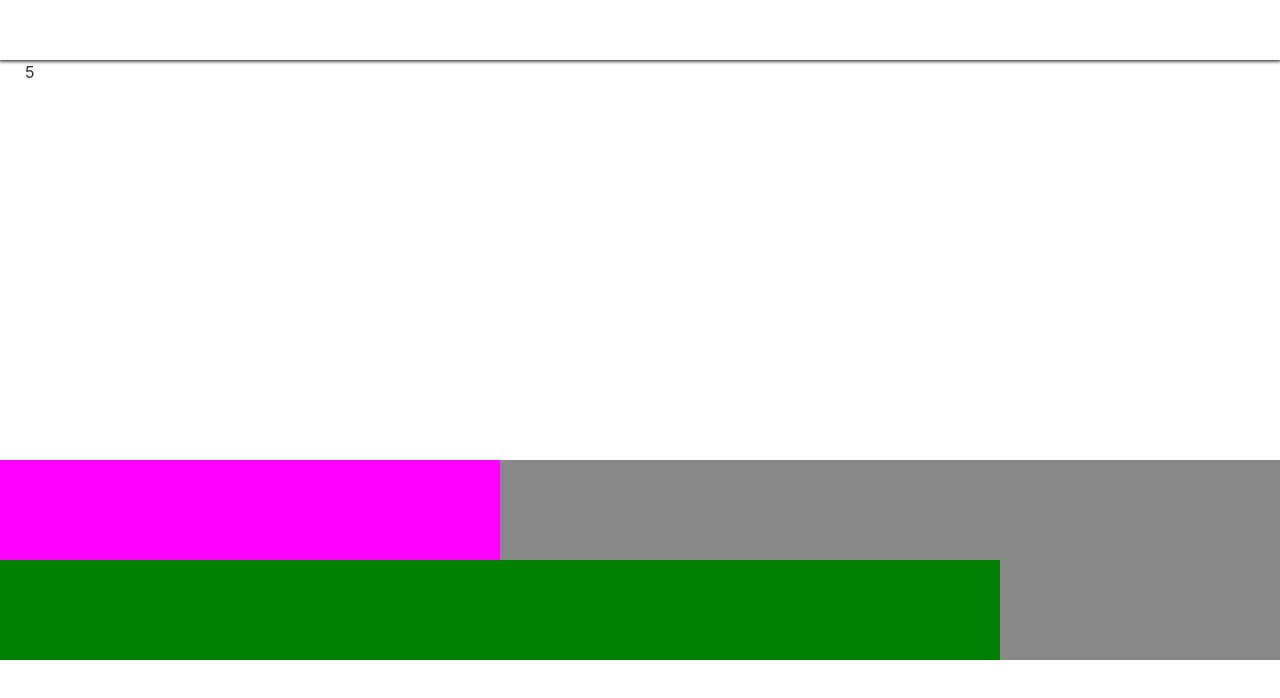
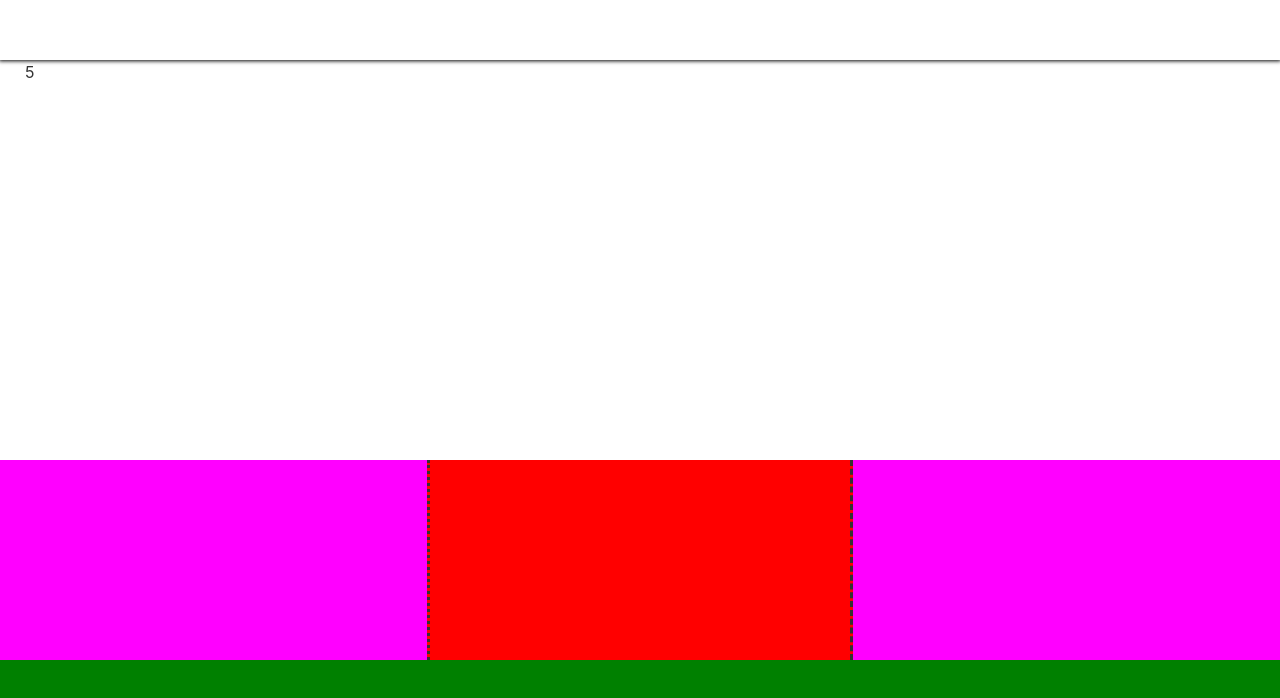
Before and after one commit to sheldonej/Saratoga-Ladies-Website, a Gatsby site in the folder gatsby-wp/: page / in a window 1280 px wide. Shown: the part 2120-2818 px from the top of the page. Before the commit the page ends 2780 px from the top, so only its background shows below. Built offline with nearby package versions, Linux system fonts and the light colour scheme; Gatsby itself is replaced by a stand-in of ours.

Commit message:
Flex Wrap Changes

```diff
--- a/gatsby-wp/src/components/PageWrapper.js
+++ b/gatsby-wp/src/components/PageWrapper.js
@@ -14,11 +14,12 @@
 function Footer(props) {
     return  (
       <footer className="filler-height-200" style={
-        {backgroundColor: props.color}}>
-          <div className="text" style={{font: props.fontType}}>
+        {display: "flex", flexDirection: "row", flexWrap: "wrap", backgroundColor: props.color}}>
+          <div className="Columns" style={{backgroundColor: props.colorOne}}></div>
+          <div className="Columns" style={{
+            backgroundColor: props.colorTwo, borderLeftStyle: "dotted", borderRightStyle: "dashed"}}></div>
           <div className="Columns" style={{backgroundColor: props.colorOne}}></div>
           <div className="Bar"></div>
-          </div>
       </footer>
     )
 }
@@ -36,7 +37,7 @@
             <Header />
             { this.props.children }
           </div>
-          <Footer colorOne={"magenta"} fontType={"15px Arial, serif"} text={"Test text"}/>
+          <Footer colorOne={"magenta"} colorTwo={"red"} fontType={"15px Arial, serif"} text={"Test text"}/>
         </React.Fragment>
       )
     }
--- a/gatsby-wp/src/components/jose_shapes.css
+++ b/gatsby-wp/src/components/jose_shapes.css
@@ -70,18 +70,14 @@
 }
 
 .Columns{
-    display: flex;
-    width: 500px;
-    height: 100px;
+    width: 33.333%;
+    height: 200px;
     background-color: red;
-    justify-content: center;
-    align-items: center;
 }
 
 .Bar{
-    display: flex;
-    width: 1000px;
-    height: 100px;
+    width: 100%;
+    height: 50px;
     background-color: green;
     justify-content: center;
     align-items: center;
--- /dev/null
+++ b/package.json
@@ -0,0 +1,5 @@
+{
+  "dependencies": {
+    "google-map-react": "^2.2.0"
+  }
+}
```
